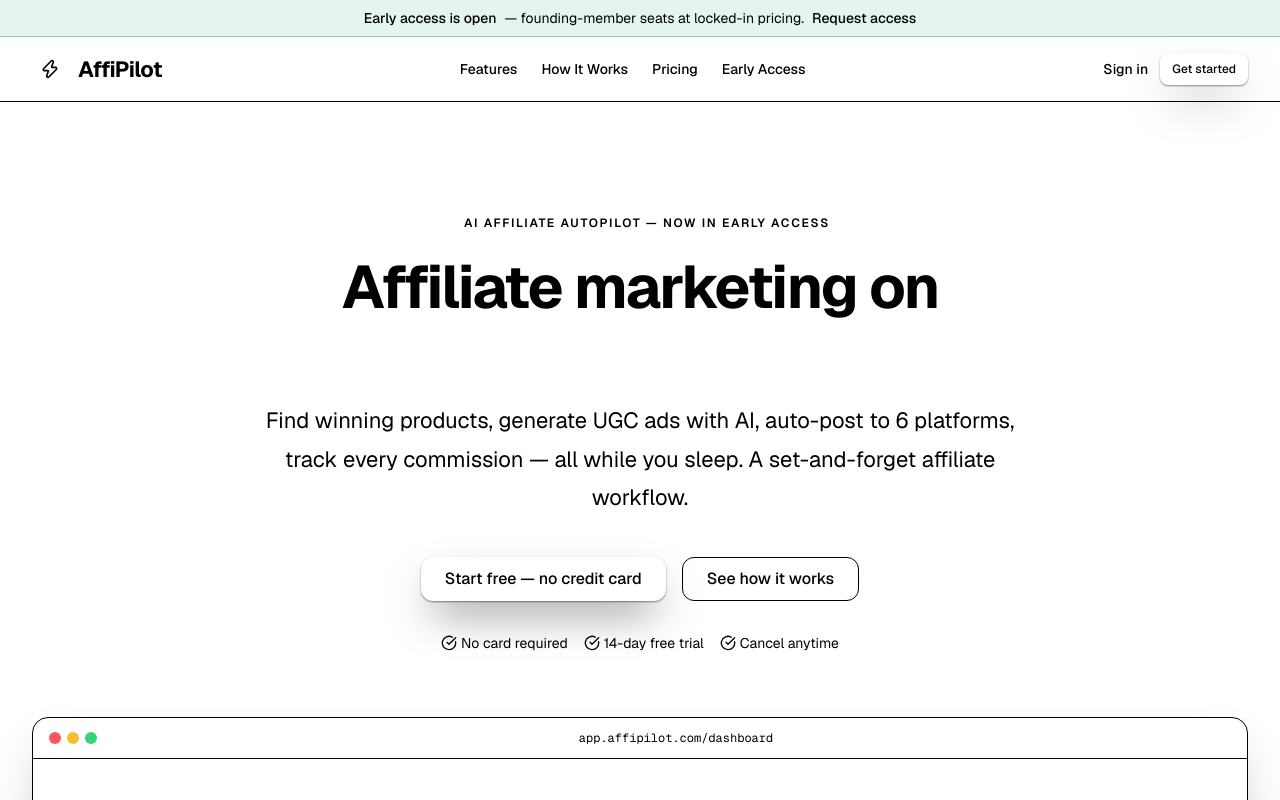
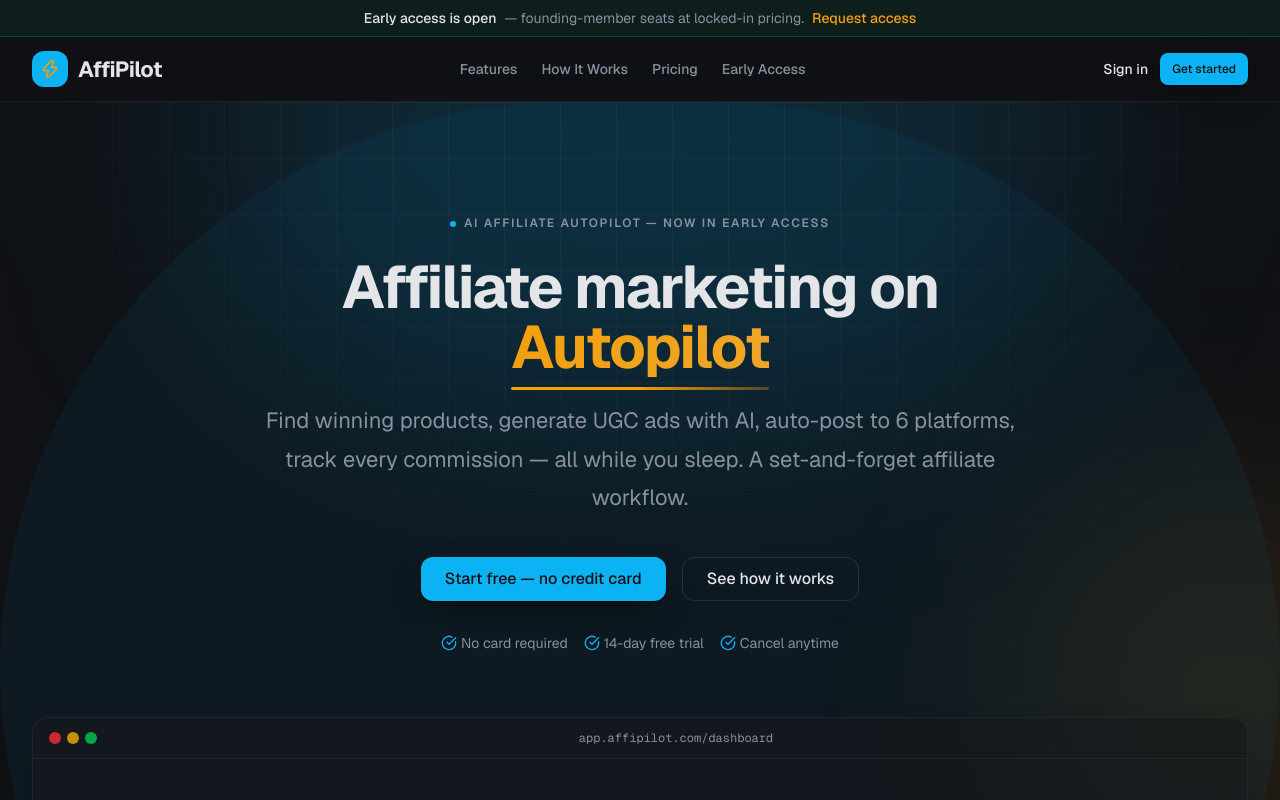
Before and after one commit to zaid34586/rivox-ai-saas, a Next.js app: page / in a window 1280 px wide. Shown: the top 800 px of the page. Built offline with nearby package versions, Linux system fonts and the light colour scheme.

Commit message:
design: rebuild with Command Center theme graphite base sky primary amber accent

```diff
--- a/src/app/globals.css
+++ b/src/app/globals.css
@@ -18,39 +18,35 @@
   the light/dark overrides below cascade correctly.
 */
 @theme inline {
-  /* Surfaces & text */
+  /* Surfaces & text — Command Center graphite base */
   --color-background: hsl(var(--bg));
   --color-foreground: hsl(var(--fg));
   --color-card: hsl(var(--surface));
   --color-card-foreground: hsl(var(--fg));
-  --color-popover: hsl(var(--surface));
+  --color-popover: hsl(var(--surface-elevated));
   --color-popover-foreground: hsl(var(--fg));
-  --color-muted: hsl(var(--bg-muted));
+  --color-muted: hsl(var(--bg-surface));
   --color-muted-foreground: hsl(var(--fg-muted));
   --color-border: hsl(var(--border));
   --color-border-hover: hsl(var(--border-hover));
-  --color-border-strong: hsl(var(--border-strong));
+  --color-border-strong: hsl(var(--border));
   --color-input: hsl(var(--border));
   --color-ring: hsl(var(--primary));
   --color-radius: var(--radius-md);
 
-  /* Brand */
+  /* Brand — Sky blue primary actions */
   --color-primary: hsl(var(--primary));
   --color-primary-foreground: hsl(var(--primary-fg));
   --color-primary-soft: hsl(var(--primary-soft));
   --color-primary-hover: hsl(var(--primary-hover));
   --color-primary-pressed: hsl(var(--primary-pressed));
 
-  /* Accent — Warm Brass/Gold (revenue, premium, highlights) */
+  /* Accent — Amber for revenue / money CTAs */
   --color-accent: hsl(var(--accent));
   --color-accent-foreground: hsl(var(--accent-fg));
   --color-accent-soft: hsl(var(--accent-soft));
   --color-accent-hover: hsl(var(--accent-hover));
   --color-accent-pressed: hsl(var(--accent-pressed));
-
-  /* Neutral interactive accent (sidebar/menu hover) */
-  --color-accent: hsl(var(--surface-hover));
-  --color-accent-foreground: hsl(var(--fg));
 
   /* Feedback */
   --color-destructive: hsl(var(--error));
@@ -58,20 +54,16 @@
   --color-success: hsl(var(--success));
   --color-success-soft: hsl(var(--success-soft));
   --color-success-foreground: hsl(var(--success-fg));
-  --color-warning: hsl(var(--warning));
-  --color-warning-soft: hsl(var(--warning-soft));
-  --color-warning-foreground: hsl(var(--warning-fg));
   --color-error: hsl(var(--error));
   --color-error-soft: hsl(var(--error-soft));
   --color-error-foreground: hsl(var(--error-fg));
-  --color-info: hsl(var(--info));
-  --color-info-soft: hsl(var(--info-soft));
-  --color-info-foreground: hsl(var(--info-fg));
+  --color-info: hsl(var(--primary));
+  --color-info-soft: hsl(var(--primary-soft));
+  --color-info-foreground: hsl(var(--primary-fg));
 
-  /* Revenue / premium highlight */
+  /* Revenue / premium highlight — Amber */
   --color-gold: hsl(var(--accent));
   --color-gold-soft: hsl(var(--accent-soft));
-  --color-gold-deep: hsl(var(--gold-deep));
   --color-gold-hover: hsl(var(--accent-hover));
   --color-gold-pressed: hsl(var(--accent-pressed));
   --color-gold-foreground: hsl(var(--accent-fg));
@@ -84,70 +76,69 @@
 
   /* Elevation */
   --shadow-lift: var(--lift);
-  --shadow-glow: var(--glow);
-  --shadow-gold: 0 0 0 1px hsl(var(--accent) / 0.3), 0 8px 28px hsl(var(--accent) / 0.2);
+  --shadow-glow: 0 0 0 1px hsl(var(--primary) / 0.25), 0 8px 28px hsl(var(--primary) / 0.15);
 }
 
 /* ============================================================
   Light theme — Warm porcelain base (primary)
   ============================================================ */
 :root {
-  /* ===== Color Primitives ===== */
-  /* Light theme — Warm porcelain base (primary) */
-  --bg: 38 45% 96%;              /* #F5F0E8 - Warm porcelain paper */
-  --bg-elevated: 0 0% 100%;      /* #FFFFFF - Pure white cards */
-  --bg-hover: 38 35% 92%;        /* #EBE4D8 - Subtle warm hover */
-  --bg-pressed: 38 30% 88%;      /* #E0D8C8 - Active/pressed */
+  /* ===== Color Primitives — Command Center graphite base ===== */
+  /* Dark is default: deep graphite surfaces, near-white text */
+  --bg: 220 15% 7%;               /* #0B0D0F - Deep graphite */
+  --bg-elevated: 220 15% 10%;     /* #13171C - Cards/panels */
+  --bg-hover: 220 10% 12%;        /* #1A2026 - Hover state */
+  --bg-pressed: 220 10% 15%;      /* #202933 - Active/pressed */
 
-  --fg: 220 25% 8%;              /* #0D0F11 - Deep charcoal (near-black) */
-  --fg-muted: 220 15% 40%;       /* #4E5A6E - Secondary text */
-  --fg-subtle: 220 10% 55%;      /* #7A8A9A - Tertiary/hint text */
-  --fg-inverse: 0 0% 100%;       /* #FFFFFF - Text on dark */
+  --fg: 220 10% 90%;              /* #E8EAED - Near-white body text */
+  --fg-muted: 220 10% 58%;        /* #8B939E - Secondary text */
+  --fg-subtle: 220 10% 40%;       /* #5C6670 - Tertiary/hint text */
+  --fg-inverse: 220 15% 7%;       /* #0B0D0F - Text on light accent */
 
-  /* Brand — Bottle Green (trust, growth, action) */
-  --primary: 152 65% 28%;        /* #1B7A4A - Bottle green */
-  --primary-hover: 152 65% 24%;  /* #15663D */
-  --primary-pressed: 152 65% 20%; /* #0F5230 */
-  --primary-soft: 152 50% 92%;   /* #D4F5E3 - Light tint */
-  --primary-fg: 0 0% 100%;       /* #FFFFFF */
+  /* Brand — Sky blue (primary actions, links) */
+  --primary: 197 91% 50%;         /* #0EA5E9 - Sky blue */
+  --primary-hover: 197 92% 45%;   /* #039BE2 */
+  --primary-pressed: 197 92% 40%; /* #0284C7 */
+  --primary-soft: 197 91% 15%;    /* rgba(14,165,230,0.12) */
+  --primary-fg: 220 15% 7%;       /* #0B0D0F - Text on primary */
 
-  /* Accent — Warm Brass/Gold (revenue, premium, highlights) */
-  --accent: 38 85% 42%;          /* #D4A01A - Warm brass */
-  --accent-hover: 38 85% 38%;    /* #C49218 */
-  --accent-pressed: 38 85% 34%;  /* #B48416 */
-  --accent-soft: 38 70% 94%;     /* #FDF4E6 - Light tint */
-  --accent-fg: 30 40% 10%;       /* #261F0A - Text on accent */
+  /* Accent — Amber for revenue / money CTAs */
+  --accent: 38 92% 50%;           /* #F59E0B - Amber */
+  --accent-hover: 38 92% 45%;     /* #D97706 */
+  --accent-pressed: 38 92% 40%;   /* #B45309 */
+  --accent-soft: 38 92% 15%;      /* rgba(245,158,11,0.12) */
+  --accent-fg: 220 15% 7%;        /* #0B0D0F - Text on accent */
 
-  --gold-deep: 30 60% 30%;       /* Deep brass — readable on gold-soft */
+  --gold-deep: 30 60% 30%;        /* Deep brass */
 
   /* Semantic — Only for data/feedback, never decoration */
-  --success: 142 65% 32%;        /* #10A35B */
-  --success-soft: 142 50% 94%;   /* #D1FAE5 */
-  --success-fg: 142 50% 10%;
+  --success: 163 79% 45%;         /* #10B981 - Emerald */
+  --success-soft: 163 79% 15%;
+  --success-fg: 163 79% 10%;
 
-  --warning: 38 85% 42%;         /* #D4A01A (same as accent) */
-  --warning-soft: 38 70% 94%;
-  --warning-fg: 30 40% 10%;
+  --warning: 38 92% 50%;          /* #F59E0B - Amber */
+  --warning-soft: 38 92% 15%;
+  --warning-fg: 220 15% 7%;
 
-  --error: 0 75% 48%;            /* #D93A3A */
-  --error-soft: 0 50% 94%;       /* #FEF2F2 */
-  --error-fg: 0 60% 12%;
+  --error: 356 85% 60%;           /* #EF4444 - Red */
+  --error-soft: 356 85% 15%;
+  --error-fg: 356 85% 10%;
 
-  --info: 199 75% 40%;           /* #06A8C8 */
-  --info-soft: 199 50% 94%;
-  --info-fg: 199 50% 10%;
+  --info: 197 91% 50%;            /* #0EA5E9 - Sky */
+  --info-soft: 197 91% 15%;
+  --info-fg: 197 91% 10%;
 
-  /* Borders & Dividers — Subtle, warm */
-  --border: 38 25% 85%;          /* #DCD5C9 */
-  --border-hover: 38 25% 78%;    /* #CBC2B4 */
-  --border-strong: 38 25% 70%;   /* #B8AD9F */
-  --border-focus: 152 65% 28%;   /* Primary for focus */
+  /* Borders & Dividers — 1px borders encode hierarchy */
+  --border: 220 15% 20%;          /* #242C34 - Panel borders */
+  --border-hover: 220 10% 32%;    /* #374151 - Hover/focus */
+  --border-strong: 220 10% 40%;   /* #4B5563 - Strong dividers */
+  --border-focus: 197 91% 50%;    /* Primary for focus rings */
 
-  /* Surface variants */
-  --surface: 0 0% 100%;          /* Pure white */
-  --surface-hover: 38 35% 92%;   /* #EBE4D8 */
-  --surface-pressed: 38 30% 88%; /* #E0D8C8 */
-  --surface-elevated: 0 0% 100%; /* White with shadow */
+  /* Surface variants — Sharp, elevated surfaces */
+  --surface: 220 15% 10%;         /* #13171C */
+  --surface-hover: 220 10% 12%;   /* #1A2026 */
+  --surface-pressed: 220 10% 15%; /* #202933 */
+  --surface-elevated: 220 15% 14%; /* #19202A - Raised panels/modals */
 
   /* ===== Typography Scale ===== */
   --font-sans: var(--font-geist-sans), ui-sans-serif, system-ui, -apple-system, sans-serif;
@@ -208,25 +199,25 @@
   --radius-2xl: 1.5rem;    /* 24px */
   --radius-full: 9999px;
 
-  /* ===== Shadows & Elevation — Layered, warm ===== */
-  --shadow-xs: 0 1px 2px hsl(38 25% 15% / 0.04);
-  --shadow-sm: 0 1px 3px hsl(38 25% 15% / 0.06), 0 1px 2px hsl(38 25% 15% / 0.04);
-  --shadow-md: 0 4px 8px hsl(38 25% 15% / 0.06), 0 2px 4px hsl(38 25% 15% / 0.04);
-  --shadow-lg: 0 12px 24px hsl(38 25% 15% / 0.08), 0 4px 8px hsl(38 25% 15% / 0.04);
-  --shadow-xl: 0 20px 40px hsl(38 25% 15% / 0.1), 0 8px 16px hsl(38 25% 15% / 0.05);
-  --shadow-2xl: 0 32px 64px hsl(38 25% 15% / 0.12), 0 12px 24px hsl(38 25% 15% / 0.06);
+  /* ===== Shadows & Elevation — Graphite, sharp ===== */
+  --shadow-xs: 0 1px 2px rgb(0 0 0 / 0.4);
+  --shadow-sm: 0 1px 3px rgb(0 0 0 / 0.5), 0 1px 2px rgb(0 0 0 / 0.4);
+  --shadow-md: 0 4px 8px rgb(0 0 0 / 0.5), 0 2px 4px rgb(0 0 0 / 0.4);
+  --shadow-lg: 0 12px 24px rgb(0 0 0 / 0.6), 0 4px 8px rgb(0 0 0 / 0.4);
+  --shadow-xl: 0 20px 40px rgb(0 0 0 / 0.7), 0 8px 16px rgb(0 0 0 / 0.5);
+  --shadow-2xl: 0 32px 64px rgb(0 0 0 / 0.8), 0 12px 24px rgb(0 0 0 / 0.6);
 
   /* Colored shadows — sparing use */
-  --shadow-primary: 0 8px 24px hsl(152 65% 28% / 0.2), 0 4px 12px hsl(152 65% 28% / 0.1);
-  --shadow-accent: 0 8px 24px hsl(38 85% 42% / 0.25), 0 4px 12px hsl(38 85% 42% / 0.15);
+  --shadow-primary: 0 8px 24px hsl(197 91% 50% / 0.2), 0 4px 12px hsl(197 91% 50% / 0.1);
+  --shadow-accent: 0 8px 24px hsl(38 92% 50% / 0.25), 0 4px 12px hsl(38 92% 50% / 0.15);
 
   /* Elevation helpers exposed to Tailwind as shadow-lift / shadow-glow */
-  --lift: 0 1px 2px rgb(0 0 0 / 0.05), 0 12px 32px -8px rgb(0 0 0 / 0.12);
-  --lift-dark: 0 1px 2px rgb(0 0 0 / 0.45), 0 20px 44px -12px rgb(0 0 0 / 0.6);
+  --lift: 0 1px 2px rgb(0 0 0 / 0.6), 0 12px 32px -8px rgb(0 0 0 / 0.5);
+  --lift-dark: 0 1px 2px rgb(0 0 0 / 0.8), 0 20px 44px -12px rgb(0 0 0 / 0.7);
   --glow: 0 0 0 1px hsl(var(--primary) / 0.35), 0 8px 28px hsl(var(--primary) / 0.18);
 
   /* Inner shadows for pressed states */
-  --shadow-inner: inset 0 2px 4px hsl(38 25% 15% / 0.06);
+  --shadow-inner: inset 0 2px 4px rgb(0 0 0 / 0.4);
 
   /* ===== Transitions ===== */
   --duration-instant: 50ms;
@@ -262,99 +253,95 @@
 }
 
 /* ============================================================
-  Dark palette (applied by default — see :root:not(.light))
-   Dark is the DEFAULT theme: :root holds the warm light palette, and
-  `:root:not(.light)` swaps every token to its dark counterpart.
-  ThemeToggle adds either `.light` or `.dark` to <html>, so:
-    no class / .dark  → dark palette
-    .light            → light palette (from :root above)
-  The `.dark` block below is kept as an explicit, identical override.
+  Dark palette is the DEFAULT — :root already holds dark tokens.
+  `:root:not(.light)` re-affirms dark values. `.light` (added by
+  ThemeToggle) would override to light — not defined here, so dark
+  remains the only theme.
   ====================================================================== */
 :root:not(.light) {
-  --bg: var(--bg-dark);
-  --bg-elevated: var(--bg-elevated-dark);
-  --bg-hover: var(--bg-hover-dark);
-  --bg-pressed: var(--bg-pressed-dark);
-  --fg: var(--fg-dark);
-  --fg-muted: var(--fg-muted-dark);
-  --fg-subtle: var(--fg-subtle-dark);
-  --fg-inverse: var(--fg-inverse-dark);
-  --primary: var(--primary-dark);
-  --primary-hover: var(--primary-hover-dark);
-  --primary-pressed: var(--primary-pressed-dark);
-  --primary-soft: var(--primary-soft-dark);
-  --primary-fg: var(--primary-fg-dark);
-  --accent: var(--accent-dark);
-  --accent-hover: var(--accent-hover-dark);
-  --accent-pressed: var(--accent-pressed-dark);
-  --accent-soft: var(--accent-soft-dark);
-  --gold-deep: var(--gold-deep-dark);
-  --success: var(--success-dark);
-  --success-soft: var(--success-soft-dark);
-  --success-fg: var(--success-fg-dark);
-  --warning: var(--warning-dark);
-  --warning-soft: var(--warning-soft-dark);
-  --warning-fg: var(--warning-fg-dark);
-  --error: var(--error-dark);
-  --error-soft: var(--error-soft-dark);
-  --error-fg: var(--error-fg-dark);
-  --info: var(--info-dark);
-  --info-soft: var(--info-soft-dark);
-  --info-fg: var(--info-fg-dark);
-  --border: var(--border-dark);
-  --border-hover: var(--border-hover-dark);
-  --border-strong: var(--border-strong-dark);
-  --border-focus: var(--primary-dark);
-  --surface: var(--surface-dark);
-  --surface-hover: var(--surface-hover-dark);
-  --surface-pressed: var(--surface-pressed-dark);
-  --surface-elevated: var(--surface-elevated-dark);
-  --lift: var(--lift-dark);
+  --bg: 220 15% 7%;
+  --bg-elevated: 220 15% 10%;
+  --bg-hover: 220 10% 12%;
+  --bg-pressed: 220 10% 15%;
+  --fg: 220 10% 90%;
+  --fg-muted: 220 10% 58%;
+  --fg-subtle: 220 10% 40%;
+  --fg-inverse: 220 15% 7%;
+  --primary: 197 91% 50%;
+  --primary-hover: 197 92% 45%;
+  --primary-pressed: 197 92% 40%;
+  --primary-soft: 197 91% 15%;
+  --primary-fg: 220 15% 7%;
+  --accent: 38 92% 50%;
+  --accent-hover: 38 92% 45%;
+  --accent-pressed: 38 92% 40%;
+  --accent-soft: 38 92% 15%;
+  --accent-fg: 220 15% 7%;
+  --gold-deep: 30 60% 30%;
+  --success: 163 79% 45%;
+  --success-soft: 163 79% 15%;
+  --success-fg: 163 79% 10%;
+  --warning: 38 92% 50%;
+  --warning-soft: 38 92% 15%;
+  --warning-fg: 220 15% 7%;
+  --error: 356 85% 60%;
+  --error-soft: 356 85% 15%;
+  --error-fg: 356 85% 10%;
+  --info: 197 91% 50%;
+  --info-soft: 197 91% 15%;
+  --info-fg: 197 91% 10%;
+  --border: 220 15% 20%;
+  --border-hover: 220 10% 32%;
+  --border-strong: 220 10% 40%;
+  --border-focus: 197 91% 50%;
+  --surface: 220 15% 10%;
+  --surface-hover: 220 10% 12%;
+  --surface-pressed: 220 10% 15%;
+  --surface-elevated: 220 15% 14%;
+  --lift: 0 1px 2px rgb(0 0 0 / 0.6), 0 12px 32px -8px rgb(0 0 0 / 0.5);
 }
 
-/* ============================================================
-  Explicit dark override (kept in sync with the block above)
-  ====================================================================== */
 .dark {
-  --bg: var(--bg-dark);
-  --bg-elevated: var(--bg-elevated-dark);
-  --bg-hover: var(--bg-hover-dark);
-  --bg-pressed: var(--bg-pressed-dark);
-  --fg: var(--fg-dark);
-  --fg-muted: var(--fg-muted-dark);
-  --fg-subtle: var(--fg-subtle-dark);
-  --fg-inverse: var(--fg-inverse-dark);
-  --primary: var(--primary-dark);
-  --primary-hover: var(--primary-hover-dark);
-  --primary-pressed: var(--primary-pressed-dark);
-  --primary-soft: var(--primary-soft-dark);
-  --primary-fg: var(--primary-fg-dark);
-  --accent: var(--accent-dark);
-  --accent-hover: var(--accent-hover-dark);
-  --accent-pressed: var(--accent-pressed-dark);
-  --accent-soft: var(--accent-soft-dark);
-  --gold-deep: var(--gold-deep-dark);
-  --success: var(--success-dark);
-  --success-soft: var(--success-soft-dark);
-  --success-fg: var(--success-fg-dark);
-  --warning: var(--warning-dark);
-  --warning-soft: var(--warning-soft-dark);
-  --warning-fg: var(--warning-fg-dark);
-  --error: var(--error-dark);
-  --error-soft: var(--error-soft-dark);
-  --error-fg: var(--error-fg-dark);
-  --info: var(--info-dark);
-  --info-soft: var(--info-soft-dark);
-  --info-fg: var(--info-fg-dark);
-  --border: var(--border-dark);
-  --border-hover: var(--border-hover-dark);
-  --border-strong: var(--border-strong-dark);
-  --border-focus: var(--primary-dark);
-  --surface: var(--surface-dark);
-  --surface-hover: var(--surface-hover-dark);
-  --surface-pressed: var(--surface-pressed-dark);
-  --surface-elevated: var(--surface-elevated-dark);
-  --lift: var(--lift-dark);
+  --bg: 220 15% 7%;
+  --bg-elevated: 220 15% 10%;
+  --bg-hover: 220 10% 12%;
+  --bg-pressed: 220 10% 15%;
+  --fg: 220 10% 90%;
+  --fg-muted: 220 10% 58%;
+  --fg-subtle: 220 10% 40%;
+  --fg-inverse: 220 15% 7%;
+  --primary: 197 91% 50%;
+  --primary-hover: 197 92% 45%;
+  --primary-pressed: 197 92% 40%;
+  --primary-soft: 197 91% 15%;
+  --primary-fg: 220 15% 7%;
+  --accent: 38 92% 50%;
+  --accent-hover: 38 92% 45%;
+  --accent-pressed: 38 92% 40%;
+  --accent-soft: 38 92% 15%;
+  --accent-fg: 220 15% 7%;
+  --gold-deep: 30 60% 30%;
+  --success: 163 79% 45%;
+  --success-soft: 163 79% 15%;
+  --success-fg: 163 79% 10%;
+  --warning: 38 92% 50%;
+  --warning-soft: 38 92% 15%;
+  --warning-fg: 220 15% 7%;
+  --error: 356 85% 60%;
+  --error-soft: 356 85% 15%;
+  --error-fg: 356 85% 10%;
+  --info: 197 91% 50%;
+  --info-soft: 197 91% 15%;
+  --info-fg: 197 91% 10%;
+  --border: 220 15% 20%;
+  --border-hover: 220 10% 32%;
+  --border-strong: 220 10% 40%;
+  --border-focus: 197 91% 50%;
+  --surface: 220 15% 10%;
+  --surface-hover: 220 10% 12%;
+  --surface-pressed: 220 10% 15%;
+  --surface-elevated: 220 15% 14%;
+  --lift: 0 1px 2px rgb(0 0 0 / 0.6), 0 12px 32px -8px rgb(0 0 0 / 0.5);
 }
 
 /* ===== Utility Classes ===== */
```
Also changed, not shown: 1 other file (tests, documents, lock files or other folders).
